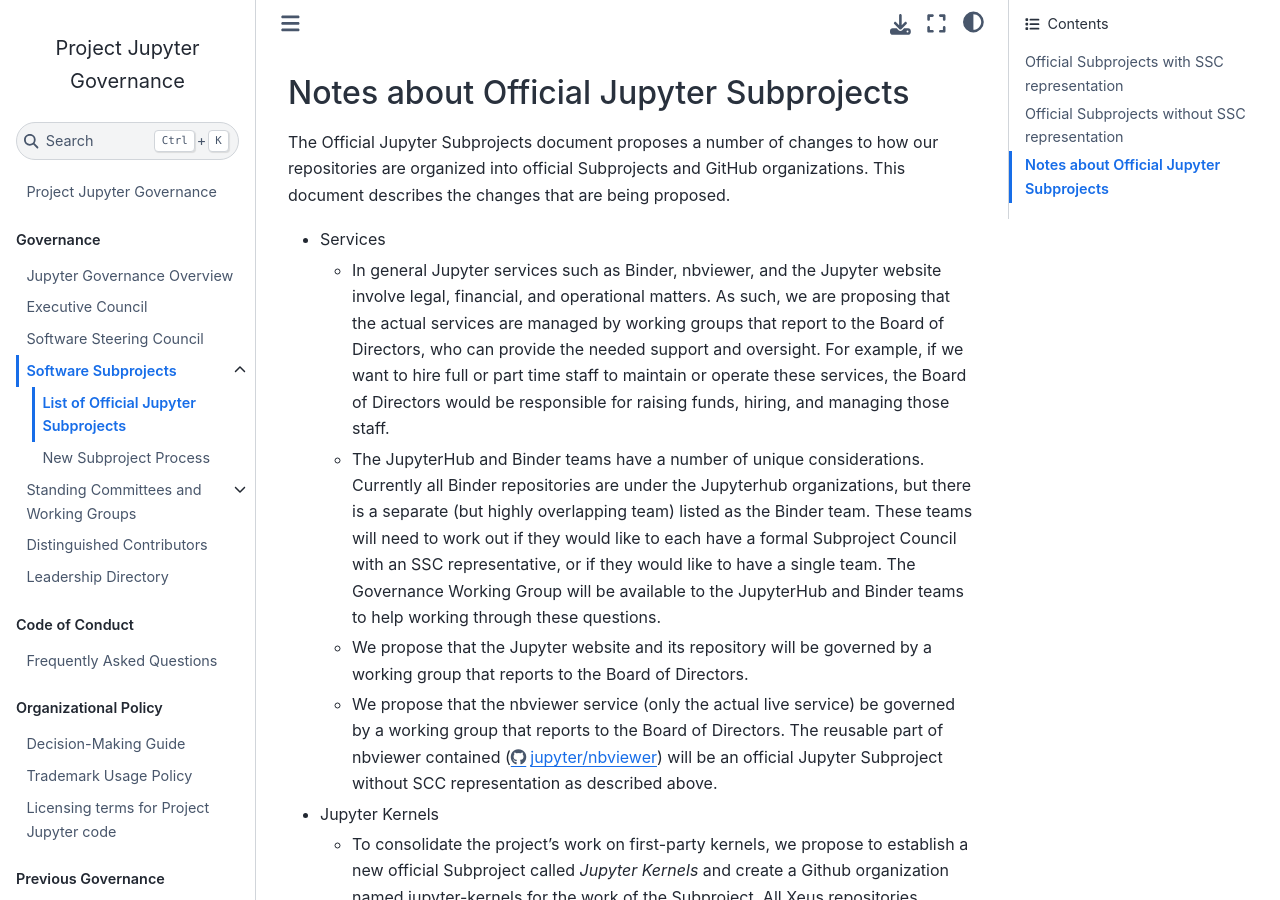
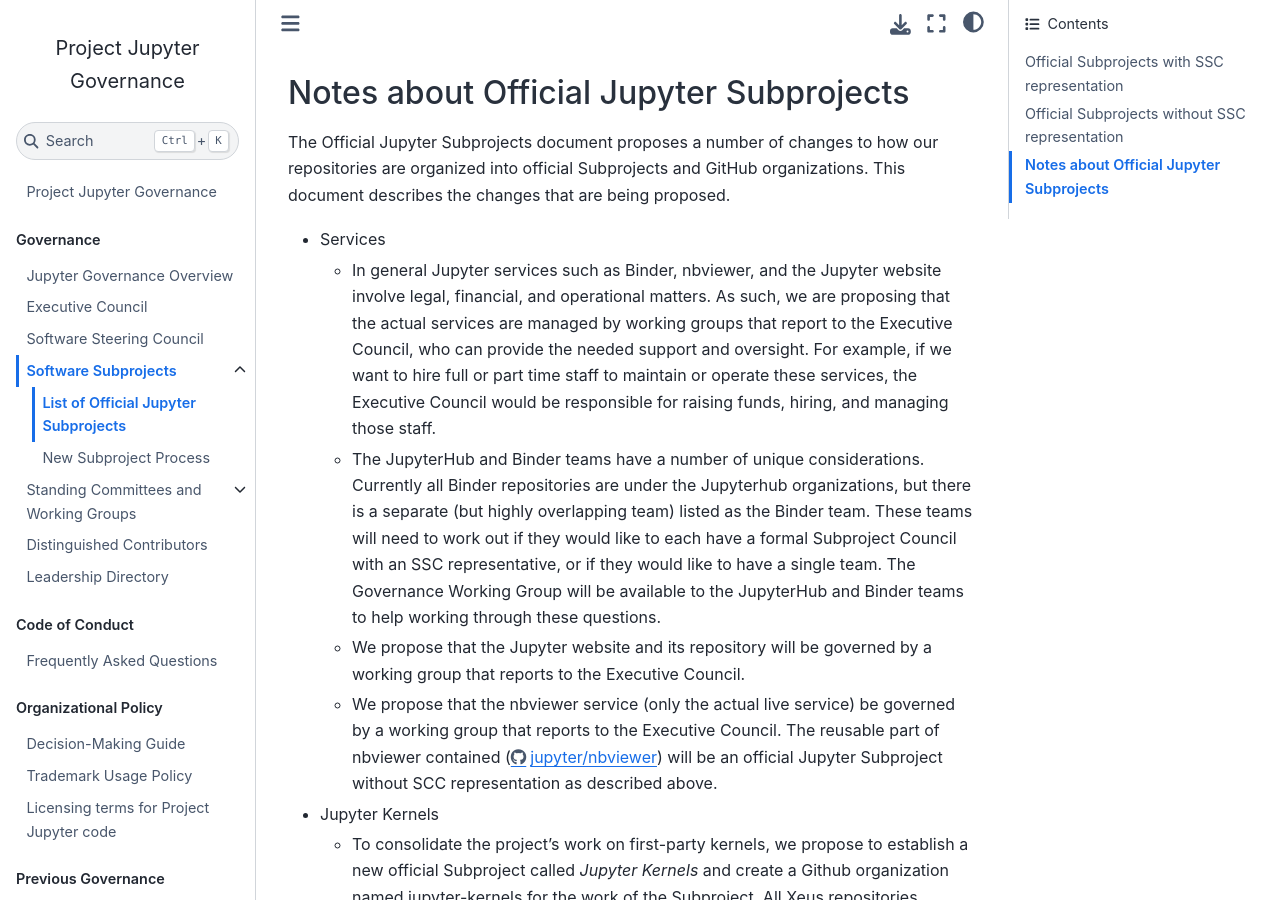
Before and after one commit to jupyter/governance, a Jupyter Book: the page built from list_of_subprojects.md, in a window 1280 px wide and 900 px high, scrolled down 1897 px. Built offline with Jupyter Book 1.0.4 settings and Sphinx 7.4.7 and the Sphinx Book theme 1.1.4, drawn with Linux system fonts in a browser that asks for light colours; pages that are not in the unit, such as notebooks, are missing from menus.

Commit message:
Fix outdated references to the Executive Council, including "Board of Directors" and "Executive Board"

```diff
--- a/list_of_subprojects.md
+++ b/list_of_subprojects.md
@@ -43,10 +43,10 @@
 The Official Jupyter Subprojects document proposes a number of changes to how our repositories are organized into official Subprojects and GitHub organizations. This document describes the changes that are being proposed.
 
 - Services
-  - In general Jupyter services such as Binder, nbviewer, and the Jupyter website involve legal, financial, and operational matters. As such, we are proposing that the actual services are managed by working groups that report to the Board of Directors, who can provide the needed support and oversight. For example, if we want to hire full or part time staff to maintain or operate these services, the Board of Directors would be responsible for raising funds, hiring, and managing those staff.
+  - In general Jupyter services such as Binder, nbviewer, and the Jupyter website involve legal, financial, and operational matters. As such, we are proposing that the actual services are managed by working groups that report to the Executive Council, who can provide the needed support and oversight. For example, if we want to hire full or part time staff to maintain or operate these services, the Executive Council would be responsible for raising funds, hiring, and managing those staff.
   - The JupyterHub and Binder teams have a number of unique considerations. Currently all Binder repositories are under the Jupyterhub organizations, but there is a separate (but highly overlapping team) listed as the Binder team. These teams will need to work out if they would like to each have a formal Subproject Council with an SSC representative, or if they would like to have a single team. The Governance Working Group will be available to the JupyterHub and Binder teams to help working through these questions.
-  - We propose that the Jupyter website and its repository will be governed by a working group that reports to the Board of Directors.
-  - We propose that the nbviewer service (only the actual live service) be governed by a working group that reports to the Board of Directors. The reusable part of nbviewer contained (https://github.com/jupyter/nbviewer) will be an official Jupyter Subproject without SCC representation as described above.
+  - We propose that the Jupyter website and its repository will be governed by a working group that reports to the Executive Council.
+  - We propose that the nbviewer service (only the actual live service) be governed by a working group that reports to the Executive Council. The reusable part of nbviewer contained (https://github.com/jupyter/nbviewer) will be an official Jupyter Subproject without SCC representation as described above.
 - Jupyter Kernels
   - To consolidate the project’s work on first-party kernels, we propose to establish a new official Subproject called _Jupyter Kernels_ and create a Github organization named jupyter-kernels for the work of the Subproject. All Xeus repositories (https://github.com/jupyter-xeus) will be moved into this organization. This Subproject will also govern the IPython GitHub organization, which will be left in place (https://github.com/ipython).
   - A new Subproject Council for this organization will be established, and they will elect an SSC delegate.
```
Also changed, not shown: software_subprojects.md (+1 -1 lines), standing_committees_and_working_groups.md (+2 -2 lines).
